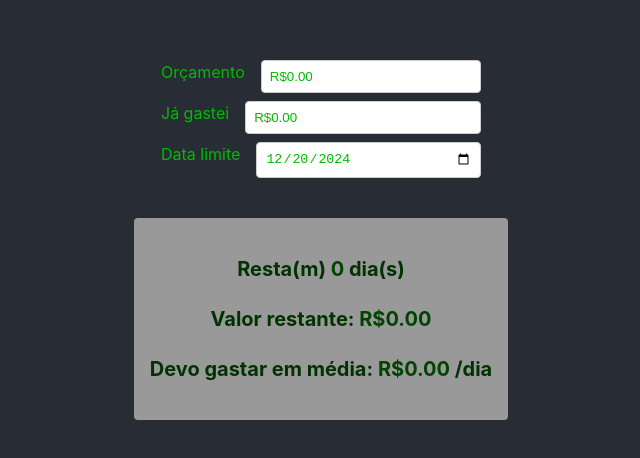
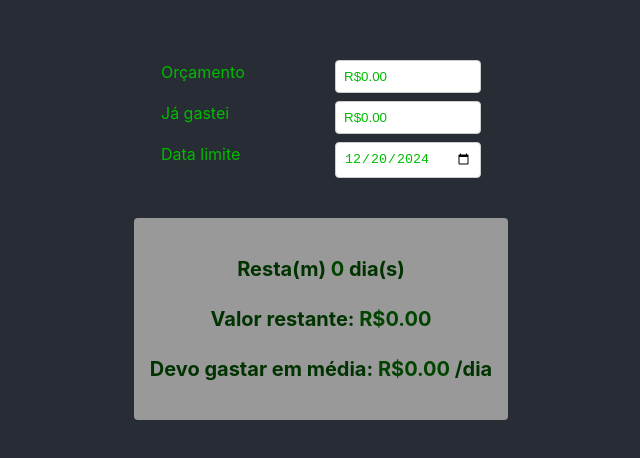
Before and after one commit to RenatoPorfirio/calculadora-orcamentaria, a React (Vite) app: page / in a window 1280 px wide. Shown: the part 224-682 px from the top of the page, without its empty margins (335-975 px from the left). Built offline with nearby package versions, Linux system fonts and the light colour scheme.

Commit message:
ref: unifica a largura dos campos de entrada

```diff
--- a/src/App.css
+++ b/src/App.css
@@ -30,7 +30,7 @@
   border-radius: 0.25rem;
   color: #00bb00;
   outline: none;
-  width: 100%;
+  width: 8rem;
 }
 
 .input-field input:focus {
```
